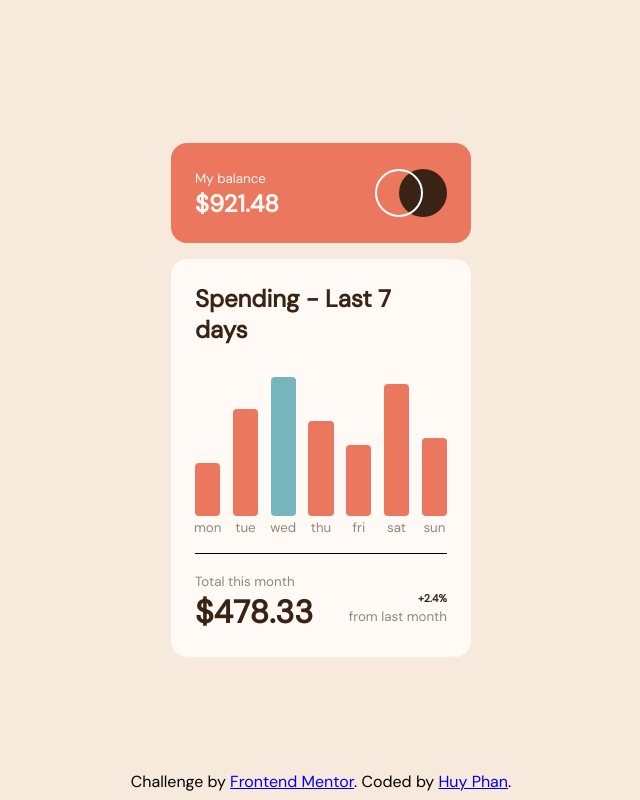
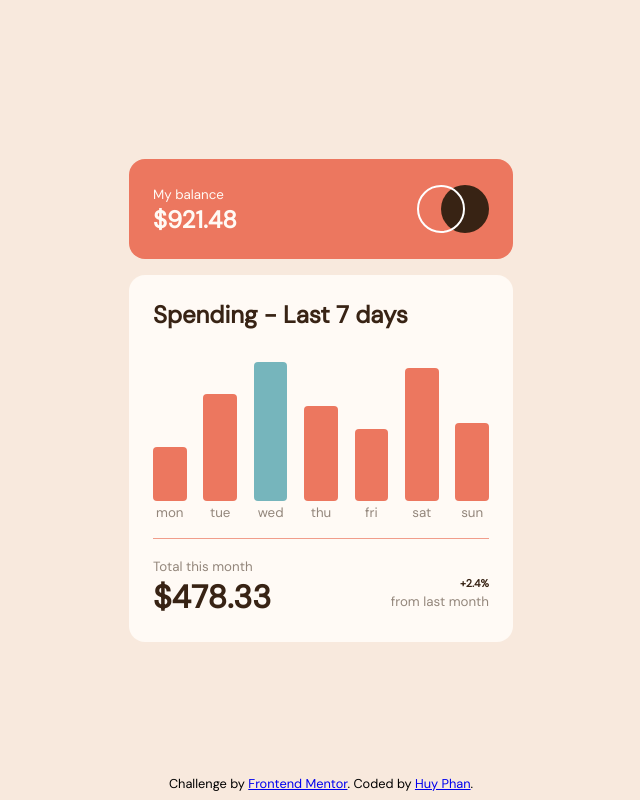
Before and after one commit to huyphan2210/expenses-chart-component-vue, a Vue app: page / in a window 1280 px wide. Shown: the whole page, without its empty margins (319-959 px from the left). Built offline with nearby package versions, Linux system fonts and the light colour scheme.

Commit message:
Update global style

```diff
--- a/src/style.css
+++ b/src/style.css
@@ -2,7 +2,9 @@
 
 :root{
     --soft-red: hsl(10, 79%, 65%);
+    --very-soft-red: hsla(10, 79%, 65%, 0.7);
     --cyan: hsl(186, 34%, 60%);
+    --soft-cyan: hsla(186, 34%, 60%, 0.7);
 
     --dark-brown: hsl(25, 47%, 15%);
     --medium-brown: hsl(28, 10%, 53%);
@@ -20,13 +22,15 @@ body {
     background-color: var(--cream);
 }
 
-main{
+main {
     width: 90%;
-    max-width: 300px;
-
+    max-width: 384px;
 }
 
 footer {
     position: fixed;
     bottom: 1vh;
+    text-align: center;
+    white-space: nowrap;
+    font-size: 0.8rem;
 }
```
